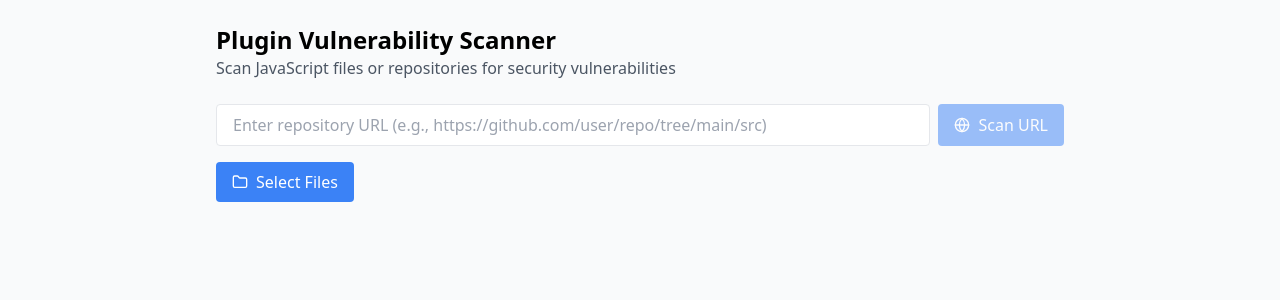
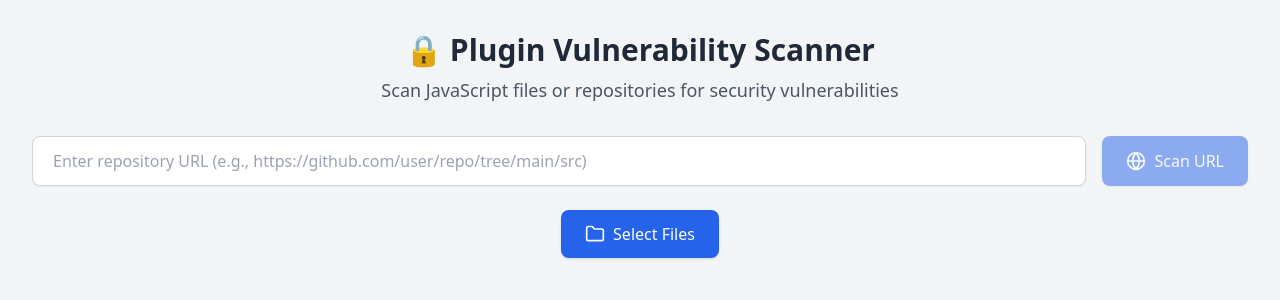
Before and after one commit to DMontgomery40/SecurityLens, a React (Vite) app: page / in a window 1280 px wide. Shown: the top 300 px of the page. Built offline with nearby package versions, Linux system fonts and the light colour scheme.

Commit message:
Update ScannerUI.jsx

```diff
--- a/src/components/ScannerUI.jsx
+++ b/src/components/ScannerUI.jsx
@@ -1,6 +1,9 @@
+// src/components/ui/ScannerUI.jsx
+
 import React, { useState } from 'react';
-import { AlertTriangle, CheckCircle2, Globe, Folder } from 'lucide-react';
-import VulnerabilityScanner from '../lib/scanner';
+import { AlertTriangle, CheckCircle2 } from 'lucide-react';
+import VulnerabilityScanner from '../../lib/scanner';
+import ScanButton from './ScanButton';
 import ScanResults from './ScanResults';
 
 const ScannerUI = () => {
@@ -27,7 +30,7 @@ const ScannerUI = () => {
 
       for (let i = 0; i < files.length; i++) {
         const file = files[i];
-                setProgress(prev => ({ ...prev, current: i + 1 }));
+        setProgress((prev) => ({ ...prev, current: i + 1 }));
 
         const content = await file.text();
         const findings = await scanner.scanFile(content, file.name);
@@ -37,7 +40,9 @@ const ScannerUI = () => {
       }
 
       if (allFindings.length === 0) {
-                setSuccessMessage(`${files.length} file${files.length > 1 ? 's' : ''} scanned. No vulnerabilities found!`);
+        setSuccessMessage(
+          `${files.length} file${files.length > 1 ? 's' : ''} scanned. No vulnerabilities found!`
+        );
       } else {
         const report = scanner.generateReport(allFindings);
         setScanResults(report);
@@ -66,7 +71,7 @@ const ScannerUI = () => {
       let allFindings = [];
       for (let i = 0; i < files.length; i++) {
         const file = files[i];
-                setProgress(prev => ({ ...prev, current: i + 1 }));
+        setProgress((prev) => ({ ...prev, current: i + 1 }));
         const findings = await scanner.scanFile(file.content, file.path);
         if (findings.length > 0) {
           allFindings = [...allFindings, ...findings];
@@ -88,64 +93,33 @@ const ScannerUI = () => {
   };
 
   return (
-        <div className="p-6 max-w-4xl mx-auto">
-            <div className="mb-6">
-                <h1 className="text-2xl font-bold">Plugin Vulnerability Scanner</h1>
-                <p className="text-gray-600">Scan JavaScript files or repositories for security vulnerabilities</p>
+    <div className="p-8 bg-gray-100 min-h-screen">
+      <div className="mb-8 text-center">
+        <h1 className="text-3xl font-extrabold text-gray-800">🔒 Plugin Vulnerability Scanner</h1>
+        <p className="text-lg text-gray-600 mt-2">
+          Scan JavaScript files or repositories for security vulnerabilities
+        </p>
       </div>
 
-            <div className="space-y-4 mb-6">
-                {/* URL Input */}
-                <div className="flex gap-2">
-                    <div className="flex-1">
-                        <input
-                            type="text"
-                            value={urlInput}
-                            onChange={(e) => setUrlInput(e.target.value)}
-                            placeholder="Enter repository URL (e.g., https://github.com/user/repo/tree/main/src)"
-                            className="w-full px-4 py-2 border rounded"
+      {/* Scan Buttons */}
+      <ScanButton
+        urlInput={urlInput}
+        setUrlInput={setUrlInput}
+        handleUrlScan={handleUrlScan}
+        handleFileSelect={handleFileSelect}
+        scanning={scanning}
       />
-                    </div>
-                    <button
-                        onClick={handleUrlScan}
-                        disabled={scanning || !urlInput}
-                        className="px-4 py-2 bg-blue-500 text-white rounded hover:bg-blue-600 disabled:opacity-50 flex items-center gap-2"
-                    >
-                        <Globe className="h-4 w-4" />
-                        Scan URL
-                    </button>
-                </div>
-
-                {/* File Input */}
-                <div className="flex items-center gap-2">
-                    <input
-                        type="file"
-                        accept=".js,.ts,.jsx,.tsx"
-                        onChange={handleFileSelect}
-                        className="hidden"
-                        id="fileInput"
-                        multiple
-                    />
-                    <label
-                        htmlFor="fileInput"
-                        className="px-4 py-2 bg-blue-500 text-white rounded hover:bg-blue-600 cursor-pointer disabled:opacity-50 flex items-center gap-2"
-                    >
-                        <Folder className="h-4 w-4" />
-                        Select Files
-                    </label>
-                </div>
-            </div>
 
       {/* Progress Bar */}
       {scanning && progress.total > 0 && (
-                <div className="mb-4">
-                    <div className="h-2 bg-gray-200 rounded-full">
+        <div className="mb-6">
+          <div className="w-full bg-gray-300 rounded-full h-3">
             <div
-                            className="h-2 bg-blue-500 rounded-full transition-all duration-300"
+              className="bg-blue-600 h-3 rounded-full transition-all duration-300"
               style={{ width: `${(progress.current / progress.total) * 100}%` }}
             ></div>
           </div>
-                    <div className="text-sm text-gray-600 mt-1">
+          <div className="text-sm text-gray-700 mt-2 text-center">
             Scanning file {progress.current} of {progress.total}
           </div>
         </div>
@@ -153,27 +127,23 @@ const ScannerUI = () => {
 
       {/* Success Message */}
       {successMessage && (
-                <div className="mb-4 p-4 bg-green-100 text-green-700 rounded">
-                    <div className="flex items-center">
-                        <CheckCircle2 className="h-5 w-5 mr-2" />
-                        <div>{successMessage}</div>
-                    </div>
+        <div className="mb-6 p-5 bg-green-100 text-green-700 rounded-lg flex items-center">
+          <CheckCircle2 className="h-6 w-6 mr-3" />
+          <span className="text-lg">{successMessage}</span>
         </div>
       )}
 
       {/* Error Message */}
       {error && (
-                <div className="mb-4 p-4 bg-red-100 text-red-700 rounded">
-                    <div className="flex items-center">
-                        <AlertTriangle className="h-5 w-5 mr-2" />
+        <div className="mb-6 p-5 bg-red-100 text-red-700 rounded-lg flex items-start">
+          <AlertTriangle className="h-6 w-6 mr-3 mt-1" />
           <div>
-                            <div className="font-bold">Error</div>
-                            <div>{error}</div>
-                        </div>
+            <span className="font-semibold">Error:</span> {error}
           </div>
         </div>
       )}
 
+      {/* Scan Results */}
       <ScanResults results={scanResults} />
     </div>
   );
```
Lines whose indentation alone changed are shown as unchanged.
